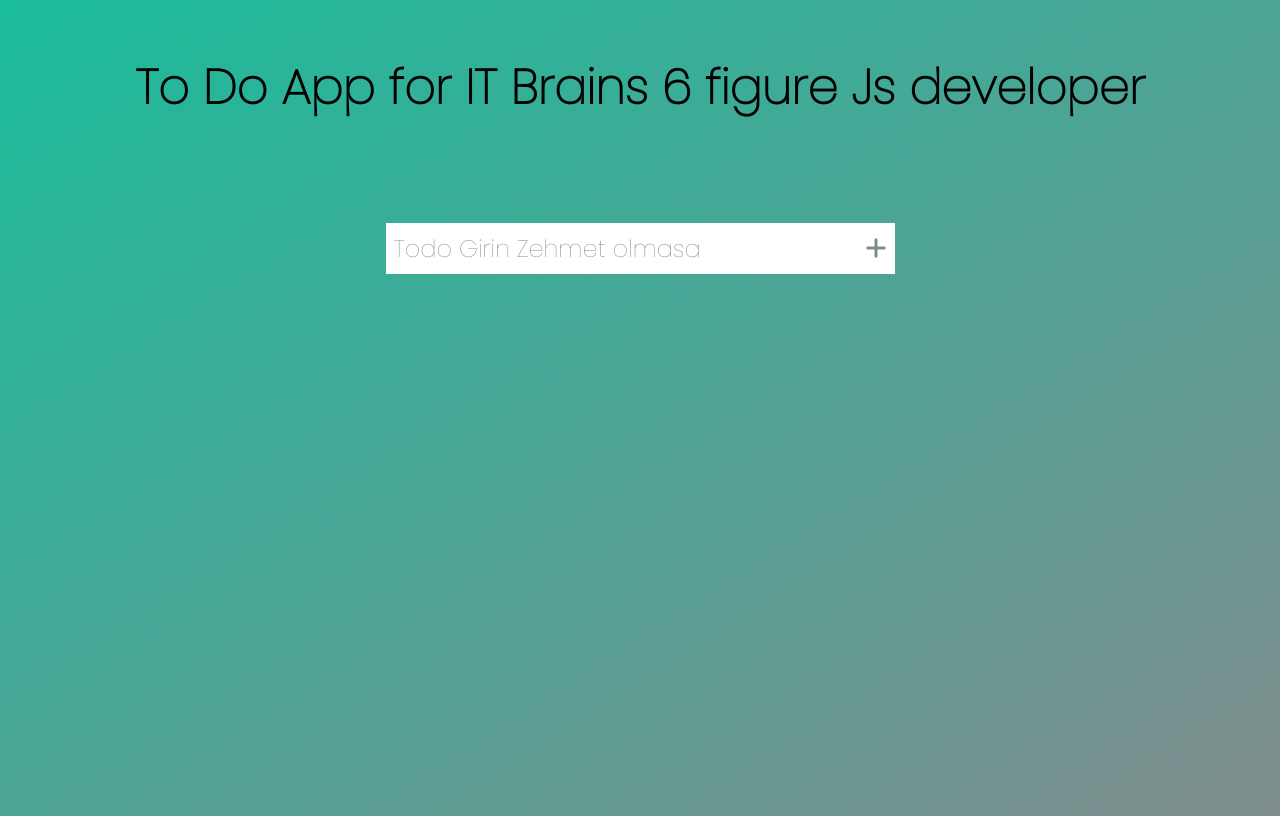
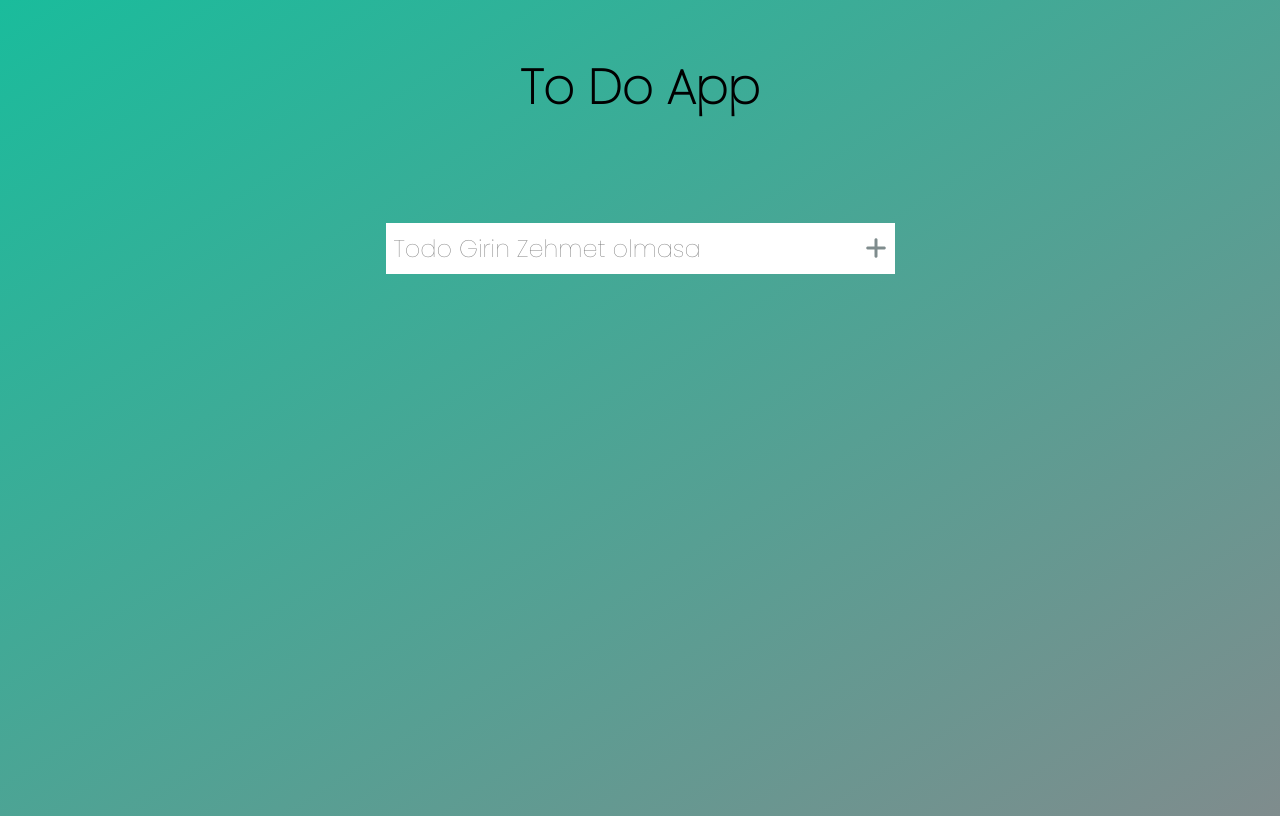
Before and after one commit to AytanBayramova/to-do-app, a plain HTML site: page to do app/index.html in a window 1280 px wide. Drawn offline with Linux system fonts and the light colour scheme.

Commit message:
Update index.html

```diff
--- a/to do app/index.html
+++ b/to do app/index.html
@@ -4,7 +4,7 @@
     <meta charset="UTF-8">
     <meta http-equiv="X-UA-Compatible" content="IE=edge">
     <meta name="viewport" content="width=device-width, initial-scale=1.0">
-    <title>IT Brains telebeleri ucun To do App</title>
+    <title>To do App</title>
     <link rel="preconnect" href="https://fonts.gstatic.com">
     <link href="https://fonts.googleapis.com/css2?family=Poppins:wght@100&display=swap" rel="stylesheet">
     <link rel="stylesheet" href="./todo.css">
@@ -12,7 +12,7 @@
 </head>
 <body>
     <header class="header">
-        <h1 class="main-title">To Do App for IT Brains 6 figure Js developer</h1>
+        <h1 class="main-title">To Do App</h1>
     </header>
 
     <form class="vezife-form" action="#">
```
